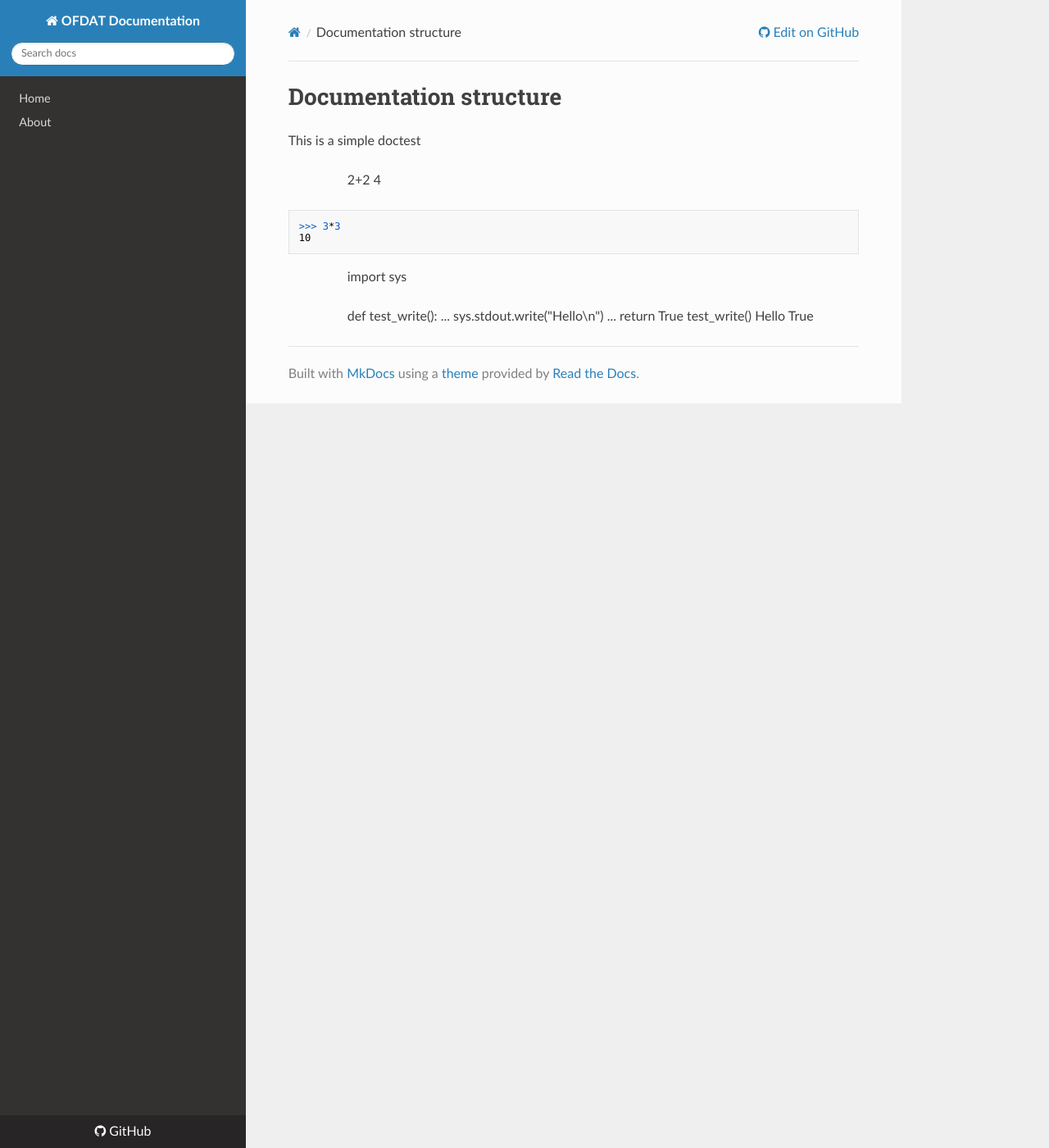
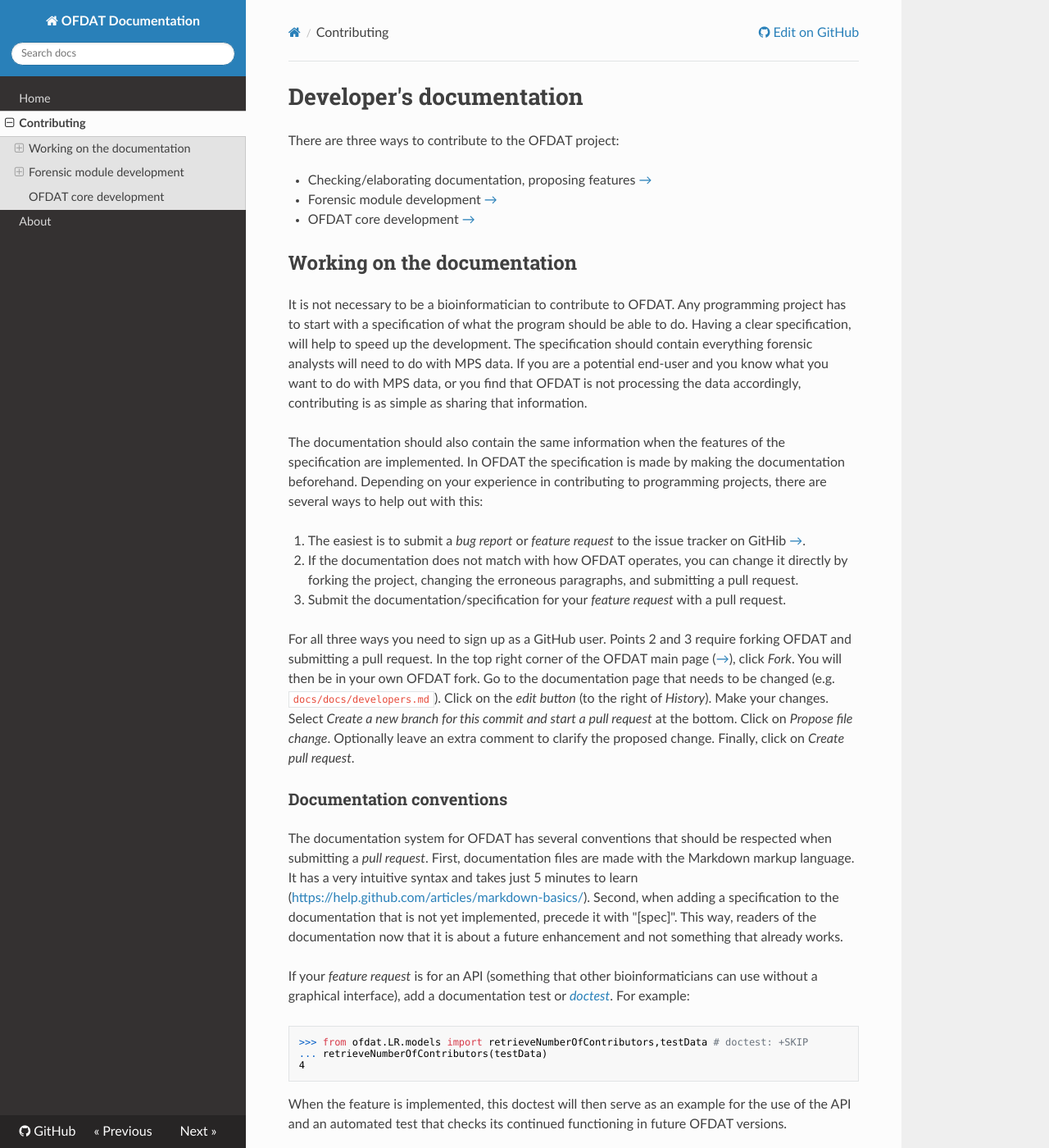
Before and after one commit to sethadam30/ofdatproject, an MkDocs documentation site: the page built from docs/docs/developers.md, in a window 1280 px wide and 1400 px high. Shown: the whole window at 82% size. Built offline with MkDocs 1.6.1, drawn with Linux system fonts in a browser that asks for light colours; nearby versions of some CDN libraries; old or Windows-style settings are respelled for this version of MkDocs; some of the changed text lies outside the part shown.

Commit message:
developers forensic module 	modified:   Makefile 	modified:   docs/docs/developers.md 	modified:   docs/mkdocs.yml

```diff
--- a/docs/docs/developers.md
+++ b/docs/docs/developers.md
@@ -1,18 +1,142 @@
-Documentation structure
-=======================
+Developer's documentation
+=========================
 
-This is a simple doctest
->>> 2+2
-4
+There are three ways to contribute to the OFDAT project:
 
-	>>> 3*3
-	10
+* Checking/elaborating documentation, proposing features [&rarr;](#documentation)
+* Forensic module development [&rarr;](#modules)
+* OFDAT core development [&rarr;](#core)
 
->>> import sys
 
->>> def test_write():
-...     sys.stdout.write("Hello\n")
-...     return True
->>> test_write()
-Hello
-True
+Working on the documentation<a name="documentation"></a>
+----------------------------
+
+It is not necessary to be a bioinformatician to contribute to
+OFDAT. Any programming project has to start with a specification of
+what the program should be able to do. Having a clear specification,
+will help to speed up the development. The specification should
+contain everything forensic analysts will need to do with MPS data.
+If you are a potential end-user and you know what you want to do with
+MPS data, or you find that OFDAT is not processing the data
+accordingly, contributing is as simple as sharing that information.
+
+The documentation should also contain the same information when the
+features of the specification are implemented. In OFDAT the
+specification is made by making the documentation beforehand.
+Depending on your experience in contributing to programming projects,
+there are several ways to help out with this:
+
+1. The easiest is to submit a *bug report* or *feature request* to the
+issue tracker on GitHib
+[&rarr;](https://github.com/OFDAT/ofdatproject/issues).
+
+2. If the documentation does not match with how OFDAT operates, you
+can change it directly by forking the project, changing the erroneous
+paragraphs, and submitting a pull request.
+
+3. Submit the documentation/specification for your *feature request*
+with a pull request.
+
+For all three ways you need to sign up as a GitHub user. Points 2 and
+3 require forking OFDAT and submitting a pull request. In the top
+right corner of the OFDAT main page
+([&rarr;](https://github.com/OFDAT/ofdatproject)), click *Fork*. You
+will then be in your own OFDAT fork. Go to the documentation page that
+needs to be changed (e.g. `docs/docs/developers.md`). Click on the
+*edit button* (to the right of *History*). Make your changes. Select
+*Create a new branch for this commit and start a pull request* at the
+bottom. Click on *Propose file change*. Optionally leave an extra
+comment to clarify the proposed change. Finally, click on *Create pull
+request*.
+
+### Documentation conventions
+
+The documentation system for OFDAT has several conventions that should
+be respected when submitting a *pull request*. First, documentation
+files are made with the Markdown markup language. It has a very
+intuitive syntax and takes just 5 minutes to learn
+([https://help.github.com/articles/markdown-basics/](https://help.github.com/articles/markdown-basics/)).
+Second, when adding a specification to the documentation that is not
+yet implemented, precede it with "[spec]". This way, readers of the
+documentation now that it is about a future enhancement and not
+something that already works.
+
+If your *feature request* is for an API (something that other
+bioinformaticians can use without a graphical interface), add a
+documentation test or
+*[doctest](https://docs.python.org/3/library/doctest.html)*. For
+example:
+
+    >>> from ofdat.LR.models import retrieveNumberOfContributors,testData # doctest: +SKIP
+    ... retrieveNumberOfContributors(testData)
+    4
+
+When the feature is implemented, this doctest will then serve as an
+example for the use of the API and an automated test that checks its
+continued functioning in future OFDAT versions.
+
+
+Forensic module development<a name="modules"></a>
+---------------------------
+
+The second way to contribute to OFDAT is by developing forensic
+modules or tools. This can be done completely independently from the
+OFDAT development itself, except for two requirements:
+
+1. At the very minimum, the module needs a command-line interface
+(CLI).
+2. Documentation should be provided in the same format as OFDAT.
+
+### CLI specification
+
+OFDAT will track the user's execution of any module. The specific
+command with which the module was executed will be logged. In order to
+do that the CLI needs to be incorporated in the Django web
+application. The CLI should be specified with the following xml structure:
+
+    <?xml version="1.0" encoding="UTF-8"?>
+    <tool id="toolExample" version="1.0.0" name="Example xml tool config">
+     <description>
+      A more elaborate description of the tool.
+      This can be multiple lines and include *markdown*
+     </description>
+     <command interpreter="python">toolExample.py</command>
+     <inputs>
+      <argument name="--threshold" type="float" default="0.05"
+      help="sets the threshold" nargs="*" />
+      <argument
+     </inputs>
+     <outputs>
+     </outputs>
+
+     <tests>
+      <test>
+      </test>
+     </tests>
+    </tool>
+
+The general format of the xml has been derived from the
+[Galaxy-project tool configuration
+](https://wiki.galaxyproject.org/Admin/Tools/ToolConfigSyntax). Adaptations
+have been made to work with Django. The *command* tags should only contain the
+program name; *command* atttribute *interpreter* is only required for
+interpreted scripts without a shebang. The argument types can be:
+
+* int
+* float
+* str
+* file
+
+They are mapped to Django field types. The validity of the xml can be
+tested as follows
+
+    >>> from ofdat.tools.config import parseConfig
+    ... parseConfig('documentationExample.xml',testValidity=True)
+    True
+
+### Integration within OFDAT
+
+
+
+OFDAT core development<a name="core"></a>
+----------------------
--- a/docs/mkdocs.yml
+++ b/docs/mkdocs.yml
@@ -4,5 +4,6 @@
 site_author: Christophe Van Neste
 pages:
 - [index.md, Home]
+- [developers.md, Contributing]
 - [about.md, About]
 theme: readthedocs
```
Also changed, not shown: 1 other file.
